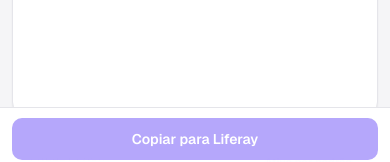
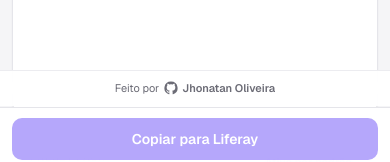
Before and after one commit to jhonatan-oliveiradev/copy2html, a Next.js app: page / in a window 390 px wide. Shown: the part 674-836 px from the top of the page. Built offline with nearby package versions, Linux system fonts and the light colour scheme.

Commit message:
style: pin application credit to viewport bottom

```diff
--- a/src/features/workspace/copy2html-workspace.module.css
+++ b/src/features/workspace/copy2html-workspace.module.css
@@ -27,11 +27,18 @@
 }
 
 .credit {
+  position: sticky;
+  bottom: 0;
+  z-index: 20;
   display: flex;
   align-items: center;
   justify-content: center;
   gap: 5px;
-  padding: 2px 20px 24px;
+  min-height: 36px;
+  padding: 8px 20px;
+  border-top: 1px solid color-mix(in srgb, var(--border) 72%, transparent);
+  background: color-mix(in srgb, var(--surface) 92%, transparent);
+  backdrop-filter: blur(12px);
   color: var(--muted);
   font-size: 11px;
   line-height: 1;
@@ -76,6 +83,6 @@
   }
 
   .credit {
-    padding-bottom: 84px;
+    bottom: 64px;
   }
 }
```
